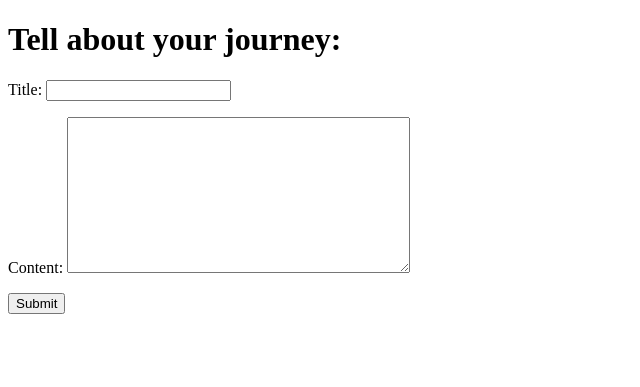
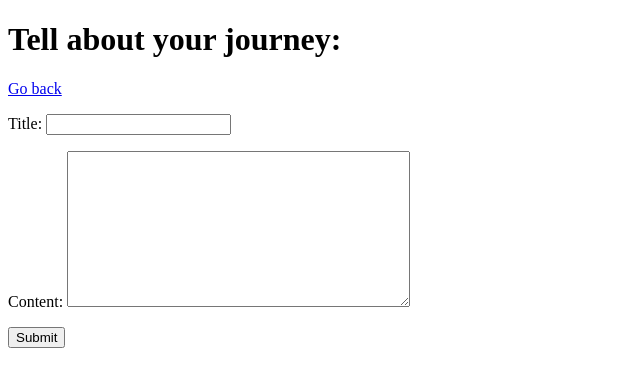
Before and after one commit to gi1st/JourneyNotes_v1, a Django app: page /journeys/create/ in a window 1280 px wide. Shown: the part 78-465 px from the top of the page, without its empty margins (0-640 px from the left). Run offline with Django 5.2, Linux system fonts and the light colour scheme; the visitor is signed in with stand-in values (Sample User, id 1).

Commit message:
Add "Go back" link to journey create template

```diff
--- a/templates/journeys/journey-create.html
+++ b/templates/journeys/journey-create.html
@@ -5,6 +5,7 @@
 
 {% block content %}
   <h1>Tell about your journey:</h1>
+  <a href="{% url "journeys:journeys_list" %}">Go back</a>
   <form action="" method="post" novalidate>
     {% csrf_token %}
     {{ form.non_field_errors }}
```
